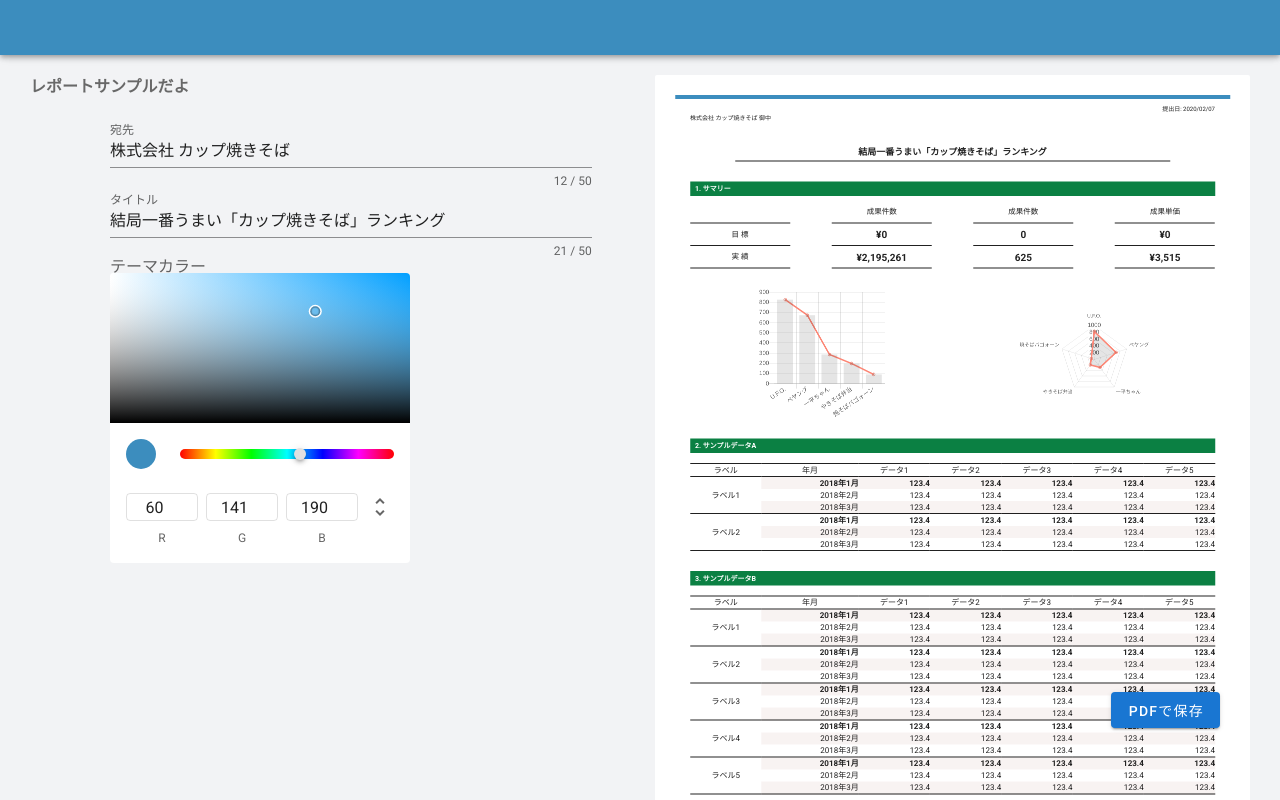
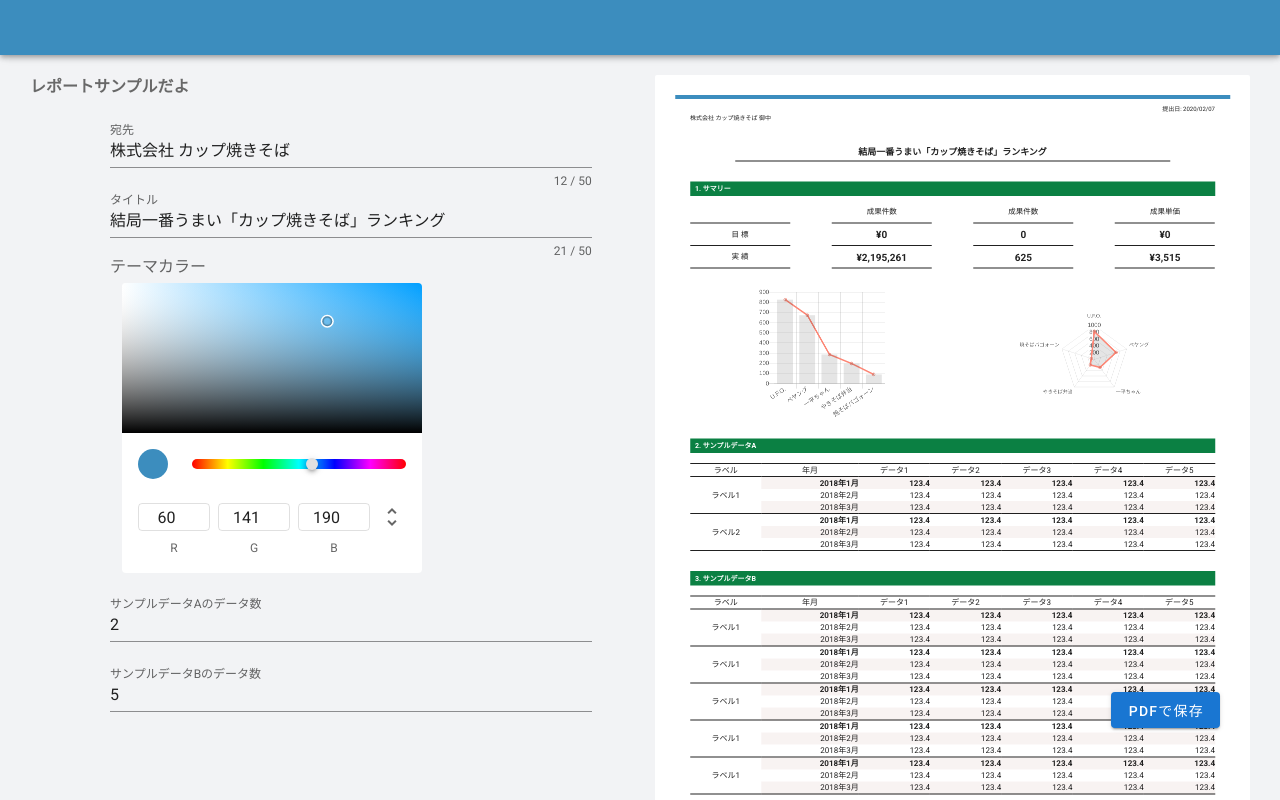
Before and after one commit to uenoryo/html2pdf, a Vue app: page / in a window 1280 px wide. Built offline with nearby package versions, Linux system fonts and the light colour scheme.

Commit message:
データを増やせる様に.

```diff
--- a/src/components/Sample.vue
+++ b/src/components/Sample.vue
@@ -26,8 +26,22 @@
                 <v-row>
                   <v-label>テーマカラー</v-label>
                 </v-row>
-                <v-row :style='{"marginTop": "10px"}'>
+                <v-row :style='{"margin": "20px 0px"}'>
                   <v-color-picker v-model="themeColor"></v-color-picker>
+                </v-row>
+                <v-row>
+                  <v-text-field
+                    v-model="sampleDataCountA"
+                    label="サンプルデータAのデータ数"
+                    required
+                  ></v-text-field>
+                </v-row>
+                <v-row>
+                  <v-text-field
+                    v-model="sampleDataCountB"
+                    label="サンプルデータBのデータ数"
+                    required
+                  ></v-text-field>
                 </v-row>
               </v-container>
             </v-form>
@@ -89,12 +103,11 @@
                             <tr><th>ラベル</th><th>年月</th><th>データ1</th><th>データ2</th><th>データ3</th><th>データ4</th><th>データ5</th></tr>
                           </thead>
                           <tbody>
-                              <tr><th rowspan="3">ラベル1</th><td>2018年1月</td><td>123.4</td><td>123.4</td><td>123.4</td><td>123.4</td><td>123.4</td></tr>
-                              <tr>                           <td>2018年2月</td><td>123.4</td><td>123.4</td><td>123.4</td><td>123.4</td><td>123.4</td></tr>
-                              <tr>                           <td>2018年3月</td><td>123.4</td><td>123.4</td><td>123.4</td><td>123.4</td><td>123.4</td></tr>
-                              <tr><th rowspan="3">ラベル2</th><td>2018年1月</td><td>123.4</td><td>123.4</td><td>123.4</td><td>123.4</td><td>123.4</td></tr>
-                              <tr>                           <td>2018年2月</td><td>123.4</td><td>123.4</td><td>123.4</td><td>123.4</td><td>123.4</td></tr>
-                              <tr>                           <td>2018年3月</td><td>123.4</td><td>123.4</td><td>123.4</td><td>123.4</td><td>123.4</td></tr>
+                            <template v-for="n of (Number(sampleDataCountA) < 50 ? Number(sampleDataCountA) : 50 )">
+                              <tr :key="n"><th rowspan="3">ラベル{{ n }}</th><td>2018年1月</td><td>123.4</td><td>123.4</td><td>123.4</td><td>123.4</td><td>123.4</td></tr>
+                              <tr :key="n">                                 <td>2018年2月</td><td>123.4</td><td>123.4</td><td>123.4</td><td>123.4</td><td>123.4</td></tr>
+                              <tr :key="n">                                 <td>2018年3月</td><td>123.4</td><td>123.4</td><td>123.4</td><td>123.4</td><td>123.4</td></tr>
+                            </template>
                           </tbody>
                         </table>
                       </div>
@@ -108,21 +121,11 @@
                             <tr><th>ラベル</th><th>年月</th><th>データ1</th><th>データ2</th><th>データ3</th><th>データ4</th><th>データ5</th></tr>
                           </thead>
                           <tbody>
-                              <tr><th rowspan="3">ラベル1</th><td>2018年1月</td><td>123.4</td><td>123.4</td><td>123.4</td><td>123.4</td><td>123.4</td></tr>
-                              <tr>                           <td>2018年2月</td><td>123.4</td><td>123.4</td><td>123.4</td><td>123.4</td><td>123.4</td></tr>
-                              <tr>                           <td>2018年3月</td><td>123.4</td><td>123.4</td><td>123.4</td><td>123.4</td><td>123.4</td></tr>
-                              <tr><th rowspan="3">ラベル2</th><td>2018年1月</td><td>123.4</td><td>123.4</td><td>123.4</td><td>123.4</td><td>123.4</td></tr>
-                              <tr>                           <td>2018年2月</td><td>123.4</td><td>123.4</td><td>123.4</td><td>123.4</td><td>123.4</td></tr>
-                              <tr>                           <td>2018年3月</td><td>123.4</td><td>123.4</td><td>123.4</td><td>123.4</td><td>123.4</td></tr>
-                              <tr><th rowspan="3">ラベル3</th><td>2018年1月</td><td>123.4</td><td>123.4</td><td>123.4</td><td>123.4</td><td>123.4</td></tr>
-                              <tr>                           <td>2018年2月</td><td>123.4</td><td>123.4</td><td>123.4</td><td>123.4</td><td>123.4</td></tr>
-                              <tr>                           <td>2018年3月</td><td>123.4</td><td>123.4</td><td>123.4</td><td>123.4</td><td>123.4</td></tr>
-                              <tr><th rowspan="3">ラベル4</th><td>2018年1月</td><td>123.4</td><td>123.4</td><td>123.4</td><td>123.4</td><td>123.4</td></tr>
-                              <tr>                           <td>2018年2月</td><td>123.4</td><td>123.4</td><td>123.4</td><td>123.4</td><td>123.4</td></tr>
-                              <tr>                           <td>2018年3月</td><td>123.4</td><td>123.4</td><td>123.4</td><td>123.4</td><td>123.4</td></tr>
-                              <tr><th rowspan="3">ラベル5</th><td>2018年1月</td><td>123.4</td><td>123.4</td><td>123.4</td><td>123.4</td><td>123.4</td></tr>
-                              <tr>                           <td>2018年2月</td><td>123.4</td><td>123.4</td><td>123.4</td><td>123.4</td><td>123.4</td></tr>
-                              <tr>                           <td>2018年3月</td><td>123.4</td><td>123.4</td><td>123.4</td><td>123.4</td><td>123.4</td></tr>
+                              <template v-for="n of (Number(sampleDataCountB) < 50 ? Number(sampleDataCountB) : 50 )">
+                                <tr :key="n"><th rowspan="3">ラベル1</th><td>2018年1月</td><td>123.4</td><td>123.4</td><td>123.4</td><td>123.4</td><td>123.4</td></tr>
+                                <tr :key="n">                           <td>2018年2月</td><td>123.4</td><td>123.4</td><td>123.4</td><td>123.4</td><td>123.4</td></tr>
+                                <tr :key="n">                           <td>2018年3月</td><td>123.4</td><td>123.4</td><td>123.4</td><td>123.4</td><td>123.4</td></tr>
+                              </template>
                           </tbody>
                         </table>
                       </div>
@@ -189,6 +192,8 @@ export default {
       subject: "株式会社 カップ焼きそば",
       title: "結局一番うまい「カップ焼きそば」ランキング",
       themeColor: "#3c8dbe",
+      sampleDataCountA: 2,
+      sampleDataCountB: 5,
       imageURL: "",
 
       barChartData: {
```
